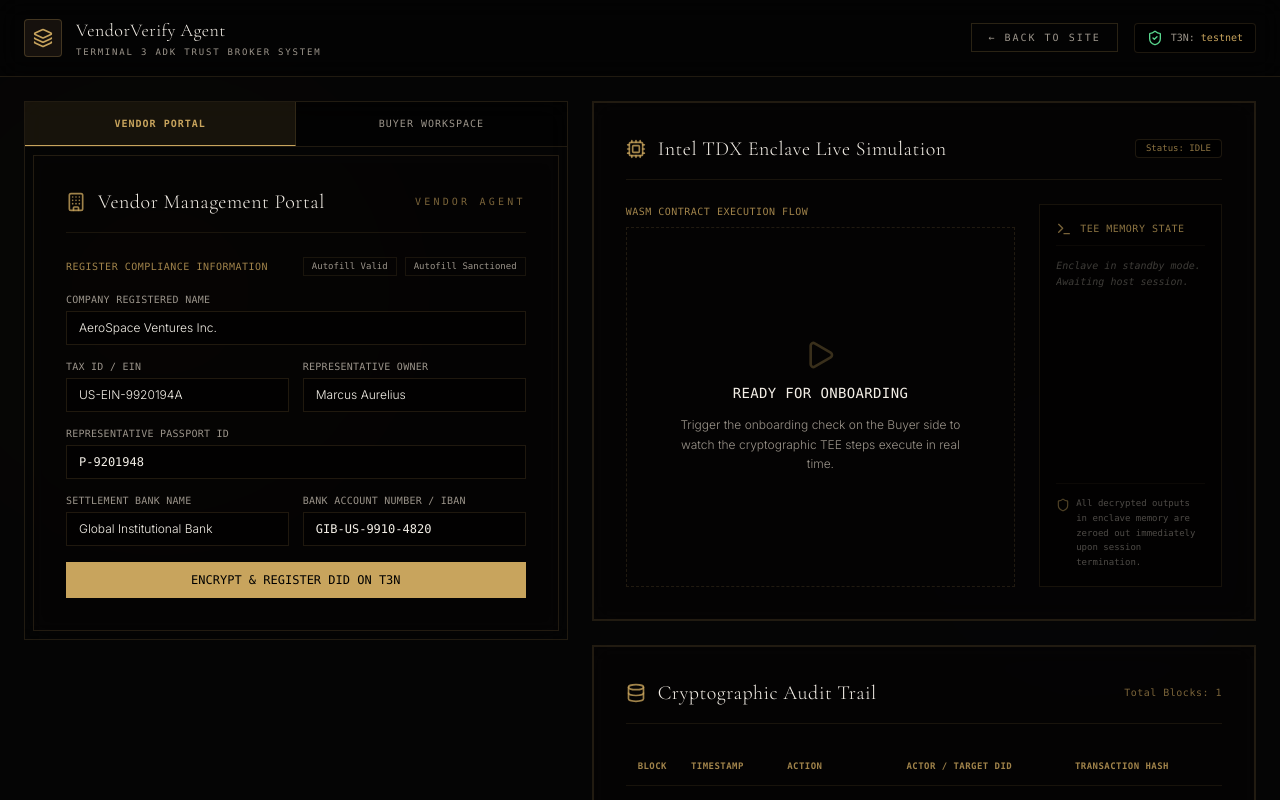
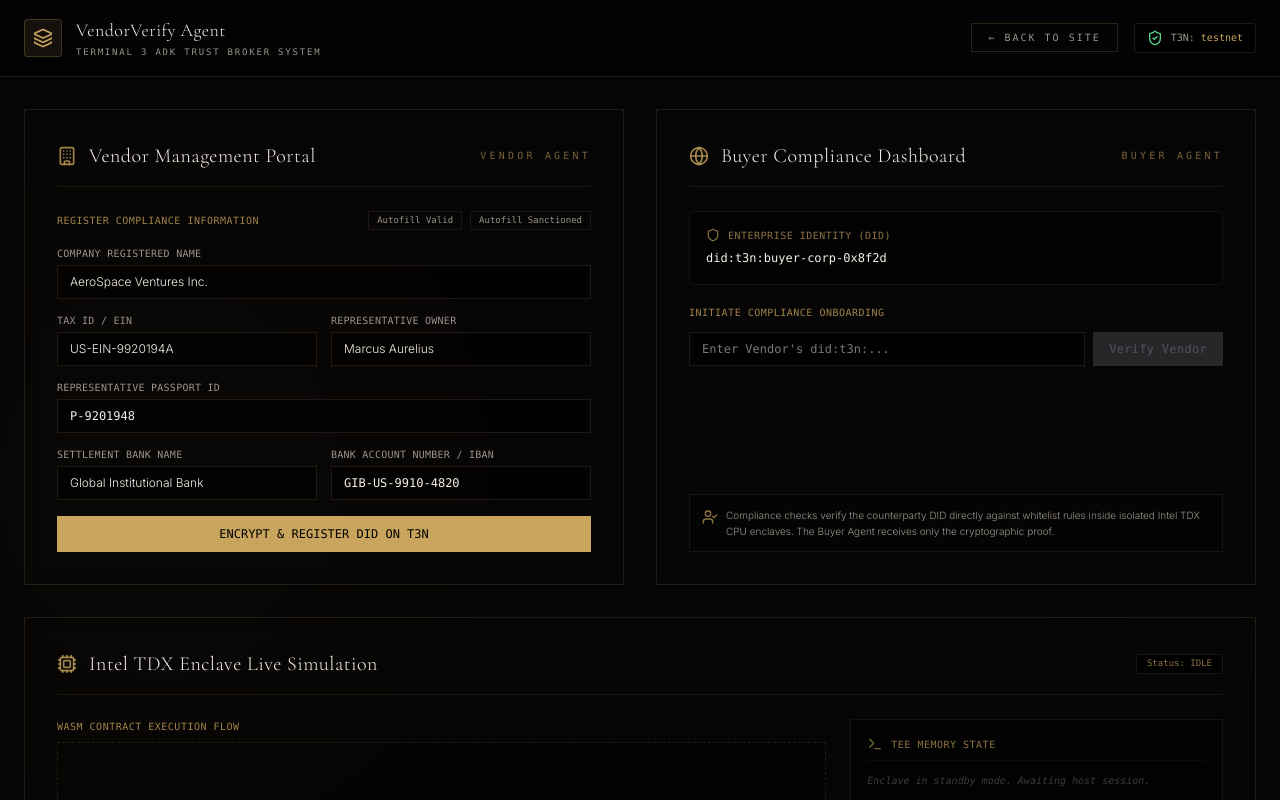
Before and after one commit to maulana-tech/verify-terminal3, a Next.js app: page /portal in a window 1280 px wide. Both pictures are taken after a click on the button "Autofill Valid". Shown: the top 800 px of the page. Built offline with nearby package versions, Linux system fonts and the light colour scheme.

Commit message:
feat: design sliding right-drawer panels for inspect modals & restore agent portal grid

```diff
--- a/src/app/globals.css
+++ b/src/app/globals.css
@@ -132,3 +132,16 @@
   opacity: 1;
   transform: translateY(0);
 }
+
+/* Sliding Right Drawer Animation */
+@keyframes slideIn {
+  from {
+    transform: translateX(100%);
+  }
+  to {
+    transform: translateX(0);
+  }
+}
+.animate-slide-in {
+  animation: slideIn 0.3s cubic-bezier(0.16, 1, 0.3, 1) forwards;
+}
--- a/src/app/portal/page.tsx
+++ b/src/app/portal/page.tsx
@@ -79,7 +79,6 @@
   const [steps, setSteps] = useState<SimulationStep[]>(initialSteps);
   const [activeStepIndex, setActiveStepIndex] = useState(-1);
   const [isLoading, setIsLoading] = useState(true);
-  const [activeTab, setActiveTab] = useState<"vendor" | "buyer">("vendor");
 
   // Fetch initial data
   const fetchData = useCallback(async () => {
@@ -219,8 +218,8 @@
   }
 
   return (
-    <div className="flex-1 bg-[#050505] text-bone flex flex-col relative overflow-hidden h-screen">
-      {/* Static Atmospheric Glows (Removed keyframe drift animation for zero-lag rendering) */}
+    <div className="flex-1 bg-[#050505] text-bone flex flex-col relative overflow-x-hidden min-h-screen">
+      {/* Static Background Glows to optimize performance */}
       <div
         aria-hidden
         className="absolute -left-[15%] top-0 w-[55%] h-[65%] rounded-full blur-[160px] opacity-25 pointer-events-none z-0"
@@ -239,7 +238,7 @@
       />
 
       {/* Global Navigation Header */}
-      <header className="border-b border-gold/15 bg-black/40 backdrop-blur-md z-50 shrink-0">
+      <header className="border-b border-gold/15 bg-black/40 backdrop-blur-md sticky top-0 z-50">
         <div className="max-w-7xl mx-auto px-6 py-4 flex items-center justify-between">
           <Link
             href="/"
@@ -275,40 +274,10 @@
         </div>
       </header>
 
-      {/* Main Workspace Layout (Full Height Viewport Constrained) */}
-      <main className="flex-1 max-w-7xl mx-auto px-6 py-6 w-full flex gap-6 overflow-hidden relative z-10">
-        {/* Left Column - Tabbed Agent Workspaces (45% Width) */}
-        <div className="w-[45%] flex flex-col border border-gold/15 bg-black/20 backdrop-blur-md h-full overflow-hidden">
-          {/* Tabs header */}
-          <div className="flex border-b border-gold/15 bg-black/40 shrink-0">
-            <button
-              type="button"
-              onClick={() => setActiveTab("vendor")}
-              className={`flex-1 py-3.5 text-[10px] font-mono tracking-widest uppercase border-r border-gold/15 transition-all cursor-pointer ${
-                activeTab === "vendor"
-                  ? "bg-gold/10 text-gold font-semibold border-b border-b-gold"
-                  : "text-stone hover:text-bone hover:bg-gold/5"
-              }`}
-            >
-              Vendor Portal
-            </button>
-            <button
-              type="button"
-              onClick={() => setActiveTab("buyer")}
-              className={`flex-1 py-3.5 text-[10px] font-mono tracking-widest uppercase transition-all cursor-pointer ${
-                activeTab === "buyer"
-                  ? "bg-gold/10 text-gold font-semibold border-b border-b-gold"
-                  : "text-stone hover:text-bone hover:bg-gold/5"
-              }`}
-            >
-              Buyer Workspace
-            </button>
-          </div>
-
-          {/* Active Tab Dashboard Content */}
-          <div className="flex-1 overflow-y-auto">
-            {activeTab === "vendor" ? (
-              <div className="h-full p-2">
+      {/* Main Workspace Layout */}
+      <main className="max-w-7xl mx-auto px-6 py-8 flex-1 w-full space-y-8 relative z-10">
+        {/* Two Dashboard Panels side-by-side */}
+        <div className="grid grid-cols-1 md:grid-cols-2 gap-8">
           <VendorDashboard
             profile={vendorProfile}
             isAuthorized={isAuthorized}
@@ -316,9 +285,6 @@
             onRegister={handleRegister}
             onToggleAccess={handleToggleAccess}
           />
-              </div>
-            ) : (
-              <div className="h-full p-2">
           <BuyerDashboard
             buyerDid={buyerDid}
             vendorProfile={vendorProfile}
@@ -328,27 +294,25 @@
             onTriggerOnboard={handleTriggerOnboard}
           />
         </div>
-            )}
-          </div>
-        </div>
 
-        {/* Right Column - Simulation & Audit Ledger stacked (55% Width) */}
-        <div className="w-[55%] flex flex-col gap-6 h-full overflow-hidden">
-          {/* Top Panel - Simulation Panel (45% height) */}
-          <div className="h-[45%] border border-gold/15 bg-black/20 backdrop-blur-md overflow-y-auto shrink-0">
+        {/* Live Simulation Panel */}
         <SimulationPanel
           steps={steps}
           onboardStatus={onboardStatus}
           activeStepIndex={activeStepIndex}
         />
+
+        {/* Cryptographic Audit Ledger */}
+        <AuditLedger ledger={ledger} />
+      </main>
+
+      {/* Footer */}
+      <footer className="relative z-10 border-t border-gold/10 py-5 bg-black/45 text-center mt-auto">
+        <div className="max-w-7xl mx-auto px-6 text-[9px] tracking-widest text-stone/50 uppercase font-mono">
+          Powered by Terminal 3 Network Private Execution Nodes · &quot;Access
+          does not equal transfer.&quot;
         </div>
-
-          {/* Bottom Panel - Cryptographic Audit Ledger (55% height) */}
-          <div className="flex-1 border border-gold/15 bg-black/20 backdrop-blur-md overflow-y-auto">
-            <AuditLedger ledger={ledger} />
-          </div>
-        </div>
-      </main>
+      </footer>
     </div>
   );
 }
--- a/src/components/AuditLedger.tsx
+++ b/src/components/AuditLedger.tsx
@@ -145,17 +145,23 @@
         </table>
       </div>
 
-      {/* Transaction Details Modal */}
+      {/* Transaction Details Drawer */}
       {selectedEntry && (
-        <div className="fixed inset-0 z-[100] flex items-center justify-center bg-black/80 backdrop-blur-sm p-4">
-          <div className="bg-[#050505] border border-gold/30 w-full max-w-2xl max-h-[85vh] flex flex-col shadow-2xl relative">
-            {/* Modal header ornaments */}
-            <span className="absolute -top-px -left-px w-4 h-4 border-t border-l border-gold" />
-            <span className="absolute -top-px -right-px w-4 h-4 border-t border-r border-gold" />
-            <span className="absolute -bottom-px -left-px w-4 h-4 border-b border-l border-gold" />
-            <span className="absolute -bottom-px -right-px w-4 h-4 border-b border-r border-gold" />
+        <div className="fixed inset-0 z-[100] flex justify-end bg-black/60 backdrop-blur-xs">
+          {/* Backdrop click to close */}
+          <button
+            type="button"
+            className="absolute inset-0 cursor-pointer w-full h-full bg-transparent border-0 outline-none"
+            onClick={() => setSelectedEntry(null)}
+            aria-label="Close"
+          />
 
-            <div className="flex items-center justify-between px-6 py-4 border-b border-gold/15">
+          <div className="relative w-full max-w-lg bg-[#050505] border-l border-gold/20 h-full flex flex-col shadow-2xl z-[101] animate-slide-in">
+            {/* Corner ornaments on left edge */}
+            <span className="absolute -top-px -left-px w-4 h-4 border-t border-l border-gold/40" />
+            <span className="absolute -bottom-px -left-px w-4 h-4 border-b border-l border-gold/40" />
+
+            <div className="flex items-center justify-between px-6 py-5 border-b border-gold/15 shrink-0 bg-black/40">
               <div className="flex items-center space-x-2">
                 <Database className="h-4 w-4 text-gold" />
                 <h3 className="serif text-bone text-lg font-light tracking-wide">
@@ -171,41 +177,43 @@
               </button>
             </div>
 
-            <div className="p-6 overflow-y-auto flex-1 space-y-5">
+            <div className="p-6 overflow-y-auto flex-1 space-y-6">
               {/* Core block details */}
-              <div className="grid grid-cols-2 gap-4 font-mono text-[11px] bg-black/45 p-4 border border-gold/10 rounded-sm">
+              <div className="space-y-3.5 font-mono text-[11px] bg-black/45 p-4 border border-gold/10 rounded-sm">
                 <div>
-                  <span className="text-stone/60 block mb-0.5">
+                  <span className="text-stone/60 block mb-0.5 uppercase tracking-wider text-[9px]">
                     ACTION TYPE
                   </span>
                   <span className="text-gold font-semibold uppercase">
                     {selectedEntry.action}
                   </span>
                 </div>
-                <div>
-                  <span className="text-stone/60 block mb-0.5">TIMESTAMP</span>
+                <div className="pt-2.5 border-t border-gold/5">
+                  <span className="text-stone/60 block mb-0.5 uppercase tracking-wider text-[9px]">
+                    TIMESTAMP
+                  </span>
                   <span className="text-bone">
                     {new Date(selectedEntry.timestamp).toLocaleString()}
                   </span>
                 </div>
-                <div className="col-span-2 pt-2 border-t border-gold/5">
-                  <span className="text-stone/60 block mb-0.5">
+                <div className="pt-2.5 border-t border-gold/5">
+                  <span className="text-stone/60 block mb-0.5 uppercase tracking-wider text-[9px]">
                     TRANSACTION HASH
                   </span>
                   <span className="text-bone break-all">
                     {selectedEntry.txHash}
                   </span>
                 </div>
-                <div className="col-span-2 pt-2 border-t border-gold/5">
-                  <span className="text-stone/60 block mb-0.5">
+                <div className="pt-2.5 border-t border-gold/5">
+                  <span className="text-stone/60 block mb-0.5 uppercase tracking-wider text-[9px]">
                     SENDER (ACTOR) DID
                   </span>
                   <span className="text-bone break-all">
                     {selectedEntry.actorDid}
                   </span>
                 </div>
-                <div className="col-span-2 pt-2 border-t border-gold/5">
-                  <span className="text-stone/60 block mb-0.5">
+                <div className="pt-2.5 border-t border-gold/5">
+                  <span className="text-stone/60 block mb-0.5 uppercase tracking-wider text-[9px]">
                     RECIPIENT (TARGET) DID
                   </span>
                   <span className="text-bone break-all">
@@ -229,19 +237,19 @@
                 <h4 className="text-[10px] font-mono tracking-wider text-gold/80 uppercase mb-2">
                   Decentralized Ledger Block JSON
                 </h4>
-                <pre className="bg-black/80 border border-gold/10 p-4 rounded-sm text-[10px] font-mono text-gold/90 overflow-x-auto max-h-48 leading-normal select-all">
+                <pre className="bg-black/80 border border-gold/10 p-4 rounded-sm text-[10px] font-mono text-gold/90 overflow-x-auto max-h-[35vh] leading-normal select-all">
                   {getRawTransactionJson(selectedEntry)}
                 </pre>
               </div>
             </div>
 
-            <div className="px-6 py-4 border-t border-gold/15 bg-black/35 flex justify-end">
+            <div className="px-6 py-4 border-t border-gold/15 bg-black/45 flex justify-end shrink-0">
               <button
                 type="button"
                 onClick={() => setSelectedEntry(null)}
-                className="text-[11px] font-mono tracking-widest uppercase text-gold border border-gold/40 hover:border-gold hover:bg-gold/5 px-5 py-2 transition-all cursor-pointer"
+                className="text-[11px] font-mono tracking-widest uppercase text-gold border border-gold/40 hover:border-gold hover:bg-gold/5 px-6 py-2.5 transition-all cursor-pointer"
               >
-                Close Inspector
+                Close Drawer
               </button>
             </div>
           </div>
--- a/src/components/BuyerDashboard.tsx
+++ b/src/components/BuyerDashboard.tsx
@@ -384,17 +384,23 @@
         </span>
       </div>
 
-      {/* Verifiable Credential Modal */}
+      {/* Verifiable Credential Drawer */}
       {inspectVc && credential && (
-        <div className="fixed inset-0 z-[100] flex items-center justify-center bg-black/80 backdrop-blur-sm p-4">
-          <div className="bg-[#050505] border border-gold/30 w-full max-w-2xl max-h-[85vh] flex flex-col shadow-2xl relative">
-            {/* Modal header ornaments */}
-            <span className="absolute -top-px -left-px w-4 h-4 border-t border-l border-gold" />
-            <span className="absolute -top-px -right-px w-4 h-4 border-t border-r border-gold" />
-            <span className="absolute -bottom-px -left-px w-4 h-4 border-b border-l border-gold" />
-            <span className="absolute -bottom-px -right-px w-4 h-4 border-b border-r border-gold" />
+        <div className="fixed inset-0 z-[100] flex justify-end bg-black/60 backdrop-blur-xs">
+          {/* Backdrop click to close */}
+          <button
+            type="button"
+            className="absolute inset-0 cursor-pointer w-full h-full bg-transparent border-0 outline-none"
+            onClick={() => setInspectVc(false)}
+            aria-label="Close"
+          />
 
-            <div className="flex items-center justify-between px-6 py-4 border-b border-gold/15">
+          <div className="relative w-full max-w-lg bg-[#050505] border-l border-gold/20 h-full flex flex-col shadow-2xl z-[101] animate-slide-in">
+            {/* Corner ornaments on left edge */}
+            <span className="absolute -top-px -left-px w-4 h-4 border-t border-l border-gold/40" />
+            <span className="absolute -bottom-px -left-px w-4 h-4 border-b border-l border-gold/40" />
+
+            <div className="flex items-center justify-between px-6 py-5 border-b border-gold/15 shrink-0 bg-black/40">
               <div className="flex items-center space-x-2">
                 <FileText className="h-4 w-4 text-gold" />
                 <h3 className="serif text-bone text-lg font-light tracking-wide">
@@ -423,13 +429,13 @@
               </pre>
             </div>
 
-            <div className="px-6 py-4 border-t border-gold/15 bg-black/35 flex justify-end">
+            <div className="px-6 py-4 border-t border-gold/15 bg-black/45 flex justify-end shrink-0">
               <button
                 type="button"
                 onClick={() => setInspectVc(false)}
-                className="text-[11px] font-mono tracking-widest uppercase text-gold border border-gold/40 hover:border-gold hover:bg-gold/5 px-5 py-2 transition-all cursor-pointer"
+                className="text-[11px] font-mono tracking-widest uppercase text-gold border border-gold/40 hover:border-gold hover:bg-gold/5 px-6 py-2.5 transition-all cursor-pointer"
               >
-                Close Inspector
+                Close Drawer
               </button>
             </div>
           </div>
```
Lines whose indentation alone changed are shown as unchanged.
